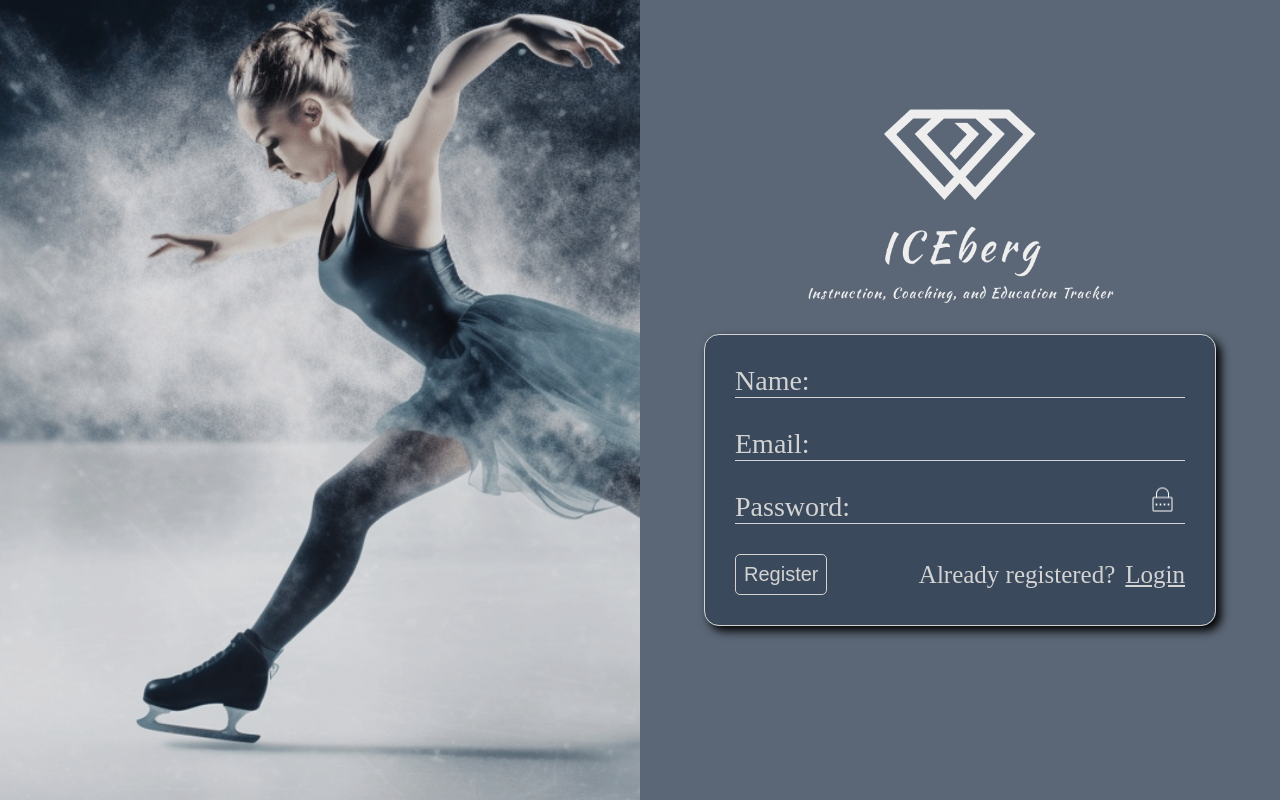
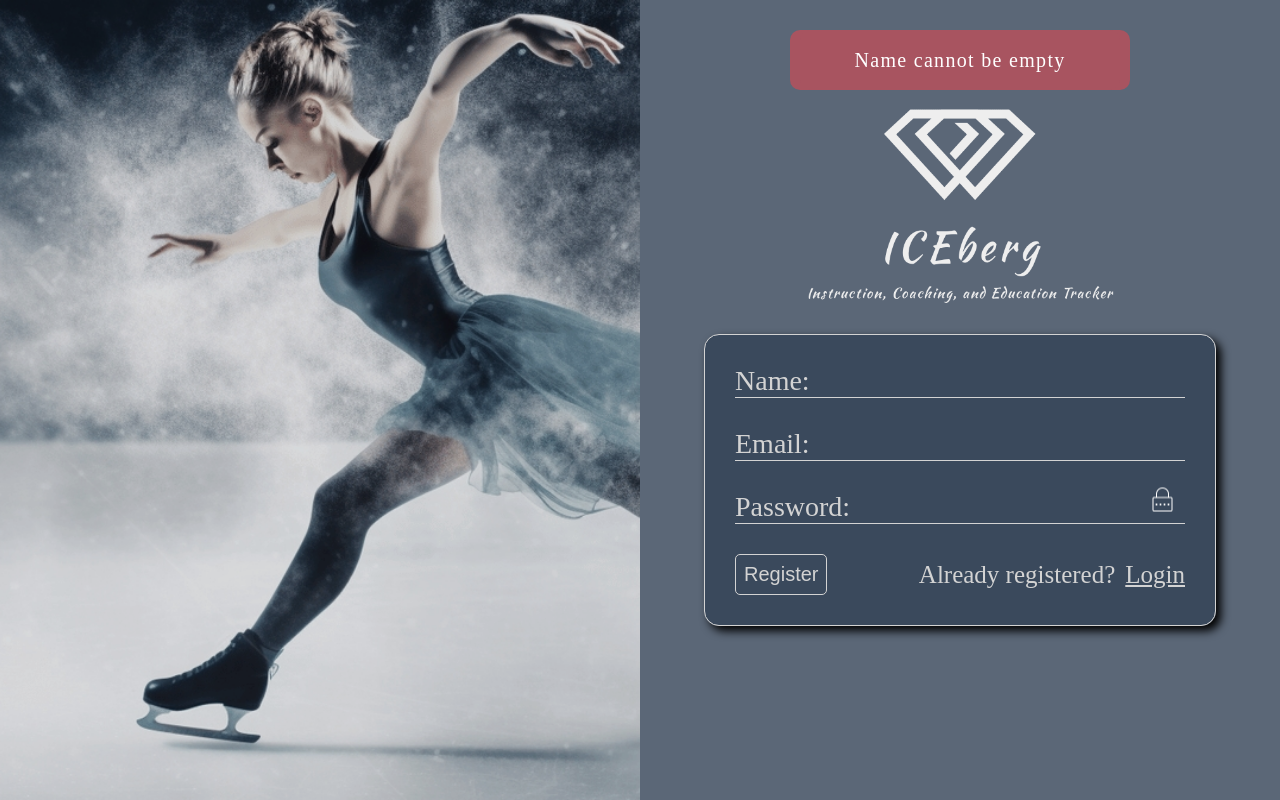
Before and after one commit to RocketXDev/coaching-app-2, a Next.js app: page /register in a window 1280 px wide. Built offline with nearby package versions, Linux system fonts and the light colour scheme; no server answers.

Commit message:
Login and reg page error handling

```diff
--- a/app/(pages)/(log&reg)/login/page.jsx
+++ b/app/(pages)/(log&reg)/login/page.jsx
@@ -34,7 +34,9 @@ export default function Login() {
     const throwError = (errorMsg) => {
 
         return (
-            <Alert name={errorMsg}/>
+            <div className="alert alert-log">
+                <Alert name={errorMsg}/>
+            </div>
         )
 
     }
@@ -72,7 +74,7 @@ export default function Login() {
     return (
         <div className="reg-main">
             <div className="form-container">
-            {(FBerrors.includes(errorCode)) ? throwError("Invalid Email or Password") : ""}
+            {(FBerrors.includes(errorCode)) ? throwError("Invalid email or password") : ""}
                 <div className="main-logo-login">
                     <img src="/images/logo_transparent.png" alt="logo" />
                 </div>
--- a/app/(pages)/(log&reg)/register/page.jsx
+++ b/app/(pages)/(log&reg)/register/page.jsx
@@ -7,6 +7,7 @@ import {auth, app} from "../../../firebase/config";
 import { useRouter } from "next/navigation";
 import {errorExistingUser, errorInvalidPswd, errorInvalidEmail, errorMissingPswd, errorMissingEmail} from "../error-codes";
 import { doc, setDoc, getFirestore, Timestamp } from "firebase/firestore";
+import Alert from "../../../components/Alert";
 
 export default function Register() {
 
@@ -29,6 +30,7 @@ export default function Register() {
     }
 
     const handleRegistration = () => {
+        if (userName != '') {
             createUserWithEmailAndPassword(auth, email, password)
             .then((userCredential) => {
                 const user = userCredential.user;
@@ -37,13 +39,19 @@ export default function Register() {
             })
             .catch((error) => {
                 setErrorCode(error.code);
-            if (errorCode === errorExistingUser || errorCode === errorInvalidEmail || errorCode === errorMissingEmail) {
-                setPasswordIcon('password-icon password-icon-reg');
-            } else {
-                setPasswordIcon('password-icon password-icon-reg-err');
-            }
                 console.log(errorCode);
             })
+        }
+    }
+
+    const throwError = (errorMsg) => {
+
+        return (
+            <div className="alert alert-reg">
+                <Alert name={errorMsg}/>
+            </div>
+        )
+
     }
 
     return (
@@ -51,6 +59,9 @@ export default function Register() {
                 <div className="main-logo-register">
                     <img src="/images/logo_transparent.png" alt="logo" />
                 </div>
+                {errorCode === errorExistingUser ? throwError("User with this email already exists") : ""}
+                {(errorCode === errorInvalidEmail || errorCode === errorMissingEmail) ? throwError("Invalid or missing email") : ""}
+                {userName === '' ? throwError("Name cannot be empty") : ""}
                 <div className="form-container form-container-register">
                     <form>
                     <div>
@@ -61,7 +72,6 @@ export default function Register() {
                             <label htmlFor="email">Email:</label>
                             <input value={email} onChange={(e)=>{setEmail(e.target.value)}} id="email" name="email" type="email"></input>
                         </div>
-                    {(errorCode === errorExistingUser) ? <div className="error-msg">Invalid Email</div> : ""}
                         <div>
                             <label htmlFor="password">Password:</label>
                             <input required value={password} onChange={(e)=>{setPassword(e.target.value)}} id="password" name="password" type={showPassword ? "text" : "password"}></input>
--- a/app/components/css/alert.css
+++ b/app/components/css/alert.css
@@ -1,19 +1,30 @@
 .alert {
     background-color: rgb(168, 84, 96);
-    width: 300px;
+    min-width: 300px;
     height: 40px;
     padding: 10px;
     display: flex;
+    flex-wrap: nowrap;
     justify-content: center;
     align-items: center;
-    position: fixed;
     font-size: 20px;
     letter-spacing: 0.1cap;
     color: white;
-    top: 30px;
-    left: 25%;
-    transform: translateX(-50%);
     border-radius: 10px;
     z-index: 10;
     cursor: pointer;
 }
+
+.alert-reg {
+    position: fixed;
+    top: 30px;
+    transform: translateX(-50%);
+    left: 75%;
+}
+
+.alert-log {
+    position: fixed;
+    top: 30px;
+    transform: translateX(-50%);
+    left: 25%;
+}
```
Lines whose indentation alone changed are shown as unchanged.
